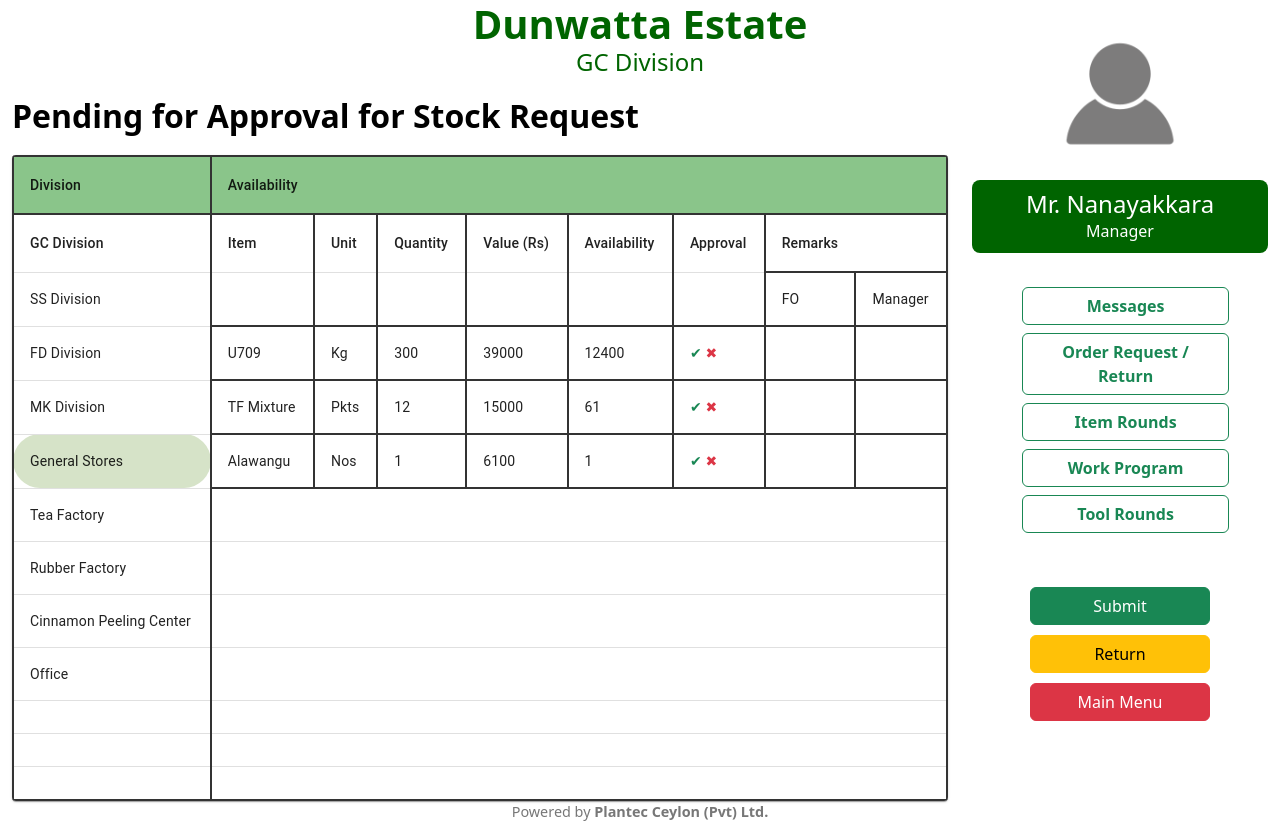
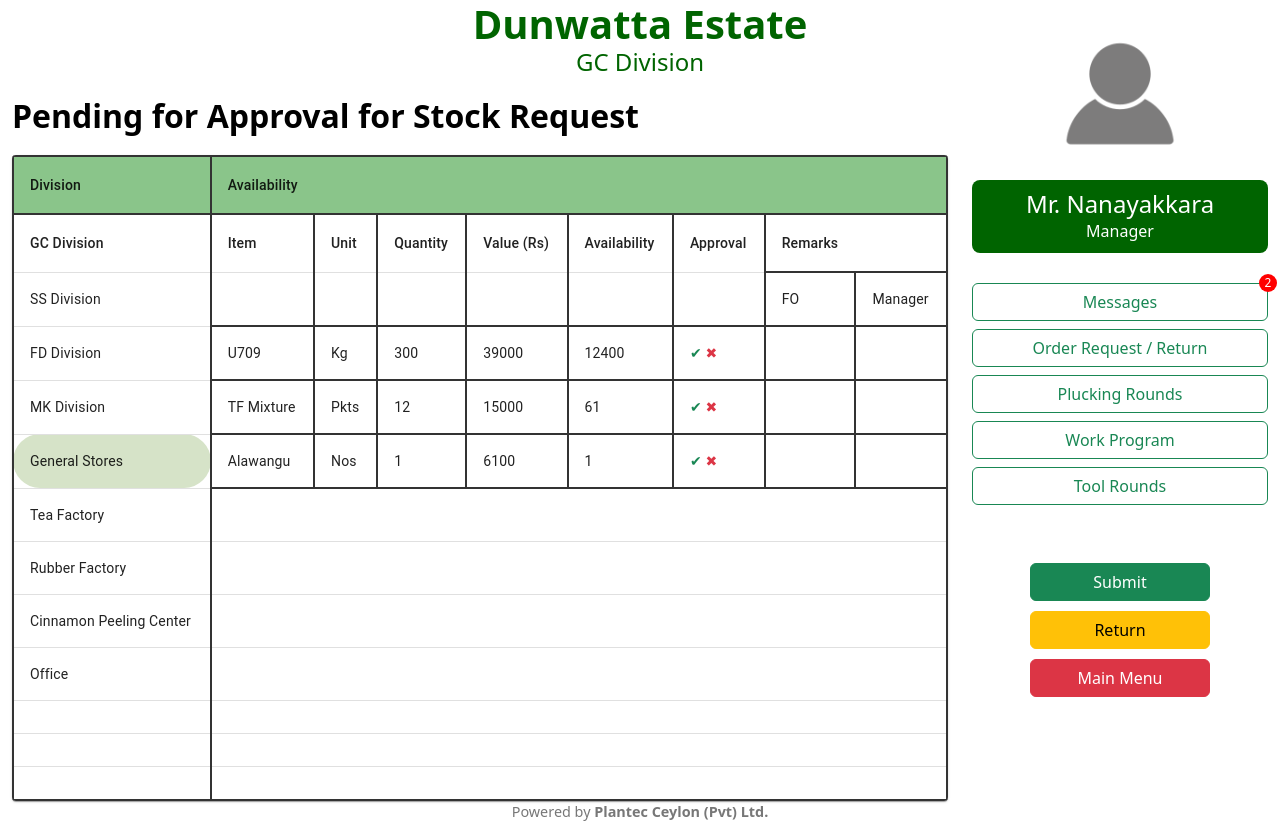
Before and after one commit to kittilsenh/DunwattaEstate, a React (Create React App) app: page /pending-stock-request in a window 1280 px wide. Built offline with nearby package versions, Linux system fonts and the light colour scheme.

Commit message:
Updated table on Pendingreq

```diff
--- a/src/components/GeneralStock.css
+++ b/src/components/GeneralStock.css
@@ -411,9 +411,6 @@ input[type="text"].responsive-input {
 .profile-stock-unique {
     text-align: center;
     margin-bottom: 20px;
-    display: flex;
-    flex-direction: column;
-    align-items: center;  /* Ensures horizontal centering of children */
 }
 
 .profile-image-stock-unique {
@@ -423,8 +420,8 @@ input[type="text"].responsive-input {
     height: 150px;
     border-radius: 50%;
     margin-bottom: 10px;
+    justify-content: center;
 }
-
 
 .name-background-stock-unique {
     background-color: darkgreen;
@@ -461,3 +458,32 @@ input[type="text"].responsive-input {
     font-size: 0.9em;
     color: #777;
 }
+
+/* Message button container to position relative to hold the red dot */
+/* Sidebar Buttons */
+.menu-item-stock-unique {
+    position: relative; /* Reference point for absolute positioning of the red dot */
+    font-weight: bold;
+    padding: 10px 20px; /* Same padding as other buttons */
+    width: 100%; /* Ensure full width */
+    border-radius: 8px; /* Match the other buttons */
+    margin-bottom: 10px;
+    display: inline-block;
+    text-align: center;
+  }
+
+  /* Notification Badge */
+  .crop-achievement-notification-badge {
+    background-color: red;
+    color: white;
+    font-size: 12px;
+    width: 18px;
+    height: 18px;
+    border-radius: 50%;
+    display: inline-block;
+    text-align: center;
+    line-height: 18px;
+    position: absolute;
+    top: -10px; /* Position the red dot above the button */
+    right: -10px; /* Position the red dot to the right of the button */
+  }
--- a/src/components/PendingStockRequest.js
+++ b/src/components/PendingStockRequest.js
@@ -146,13 +146,17 @@ const PendingStockRequest = () => {
               <p className="text-white">Manager</p>
             </div>
           </div>
-          <div className="menu-items-stock">
-            <Button variant="outline-success" className="menu-item-stock">Messages</Button>
-            <Button variant="outline-success" className="menu-item-stock">Order Request / Return</Button>
-            <Button variant="outline-success" className="menu-item-stock">Item Rounds</Button>
-            <Button variant="outline-success" className="menu-item-stock">Work Program</Button>
-            <Button variant="outline-success" className="menu-item-stock">Tool Rounds</Button>
-          </div>
+          <div className="menu-items-stock-unique d-flex flex-column">
+  <Button variant="outline-success" className="menu-item-stock-unique mb-2">
+    Messages
+    <span className="crop-achievement-notification-badge">2</span>
+  </Button>
+  <Button variant="outline-success" className="menu-item-stock-unique mb-2">Order Request / Return</Button>
+  <Button variant="outline-success" className="menu-item-stock-unique mb-2">Plucking Rounds</Button>
+  <Button variant="outline-success" className="menu-item-stock-unique mb-2">Work Program</Button>
+  <Button variant="outline-success" className="menu-item-stock-unique mb-2">Tool Rounds</Button>
+</div>
+
           <div className="action-buttons-stock">
             <Button variant="success" className="submit-button-stock">Submit</Button>
             <Button variant="warning" className="return-button-stock">Return</Button>
```
